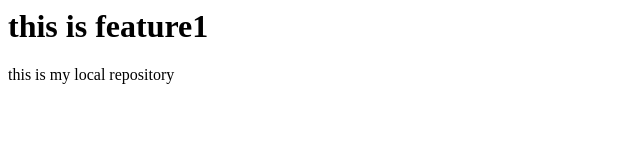
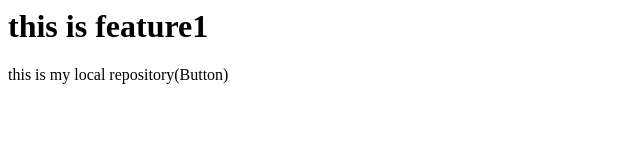
Before and after one commit to DANISH9325/LocalRepo, a plain HTML site: page Index.html in a window 1280 px wide. Shown: the full height of the page, 0-640 px from the left. Drawn offline with Linux system fonts and the light colour scheme.

Commit message:
main update

```diff
--- a/Index.html
+++ b/Index.html
@@ -1,2 +1,2 @@
 <h1>this is feature1</h1>
-<p>this is my local repository</p>
+<p>this is my local repository(Button)</p>
```
